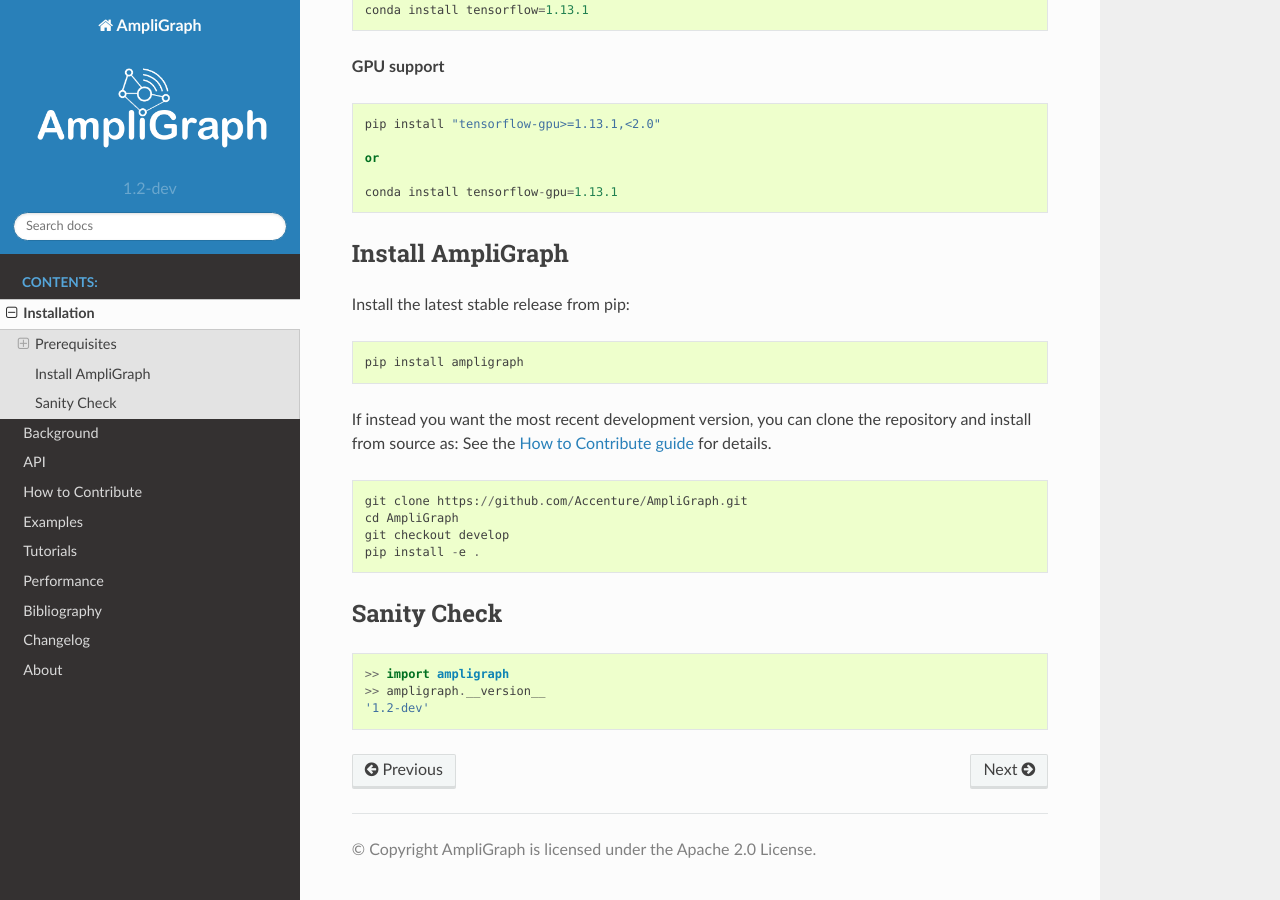
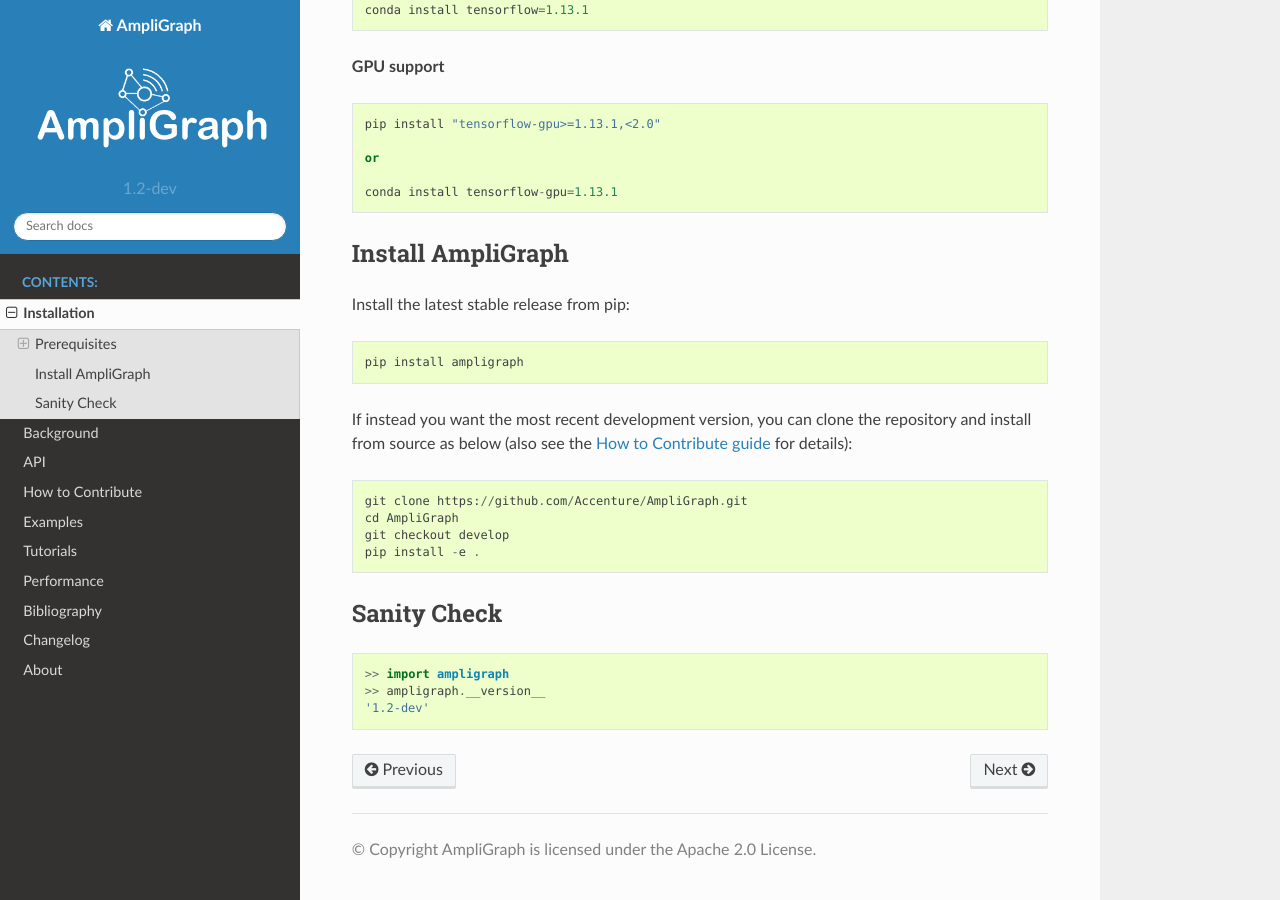
Before and after one commit to Accenture/AmpliGraph, a Sphinx documentation site: the page built from docs/install.md, in a window 1280 px wide and 900 px high, scrolled down 694 px. Built offline with Sphinx 7.4.7 and the Read the Docs theme 2.0.0, drawn with Linux system fonts in a browser that asks for light colours; the version number is read from the project's files by our own code.

````diff
--- a/docs/install.md
+++ b/docs/install.md
@@ -52,7 +52,7 @@ pip install ampligraph
 
 
 If instead you want the most recent development version, you can clone the repository
-and install from source as: See the [How to Contribute guide](dev.md) for details.
+and install from source as below (also see the [How to Contribute guide](dev.md) for details):
 
 ```
 git clone https://github.com/Accenture/AmpliGraph.git
````
Also changed, not shown: docs/experiments.rst (+23 -23 lines), 1 other file.
